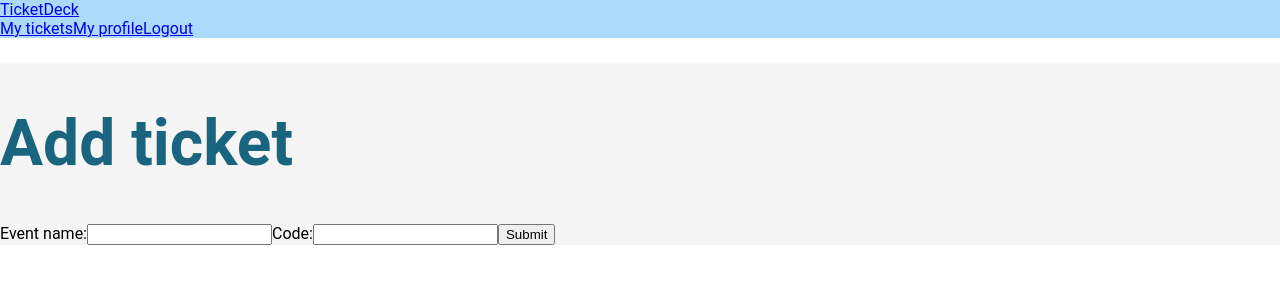
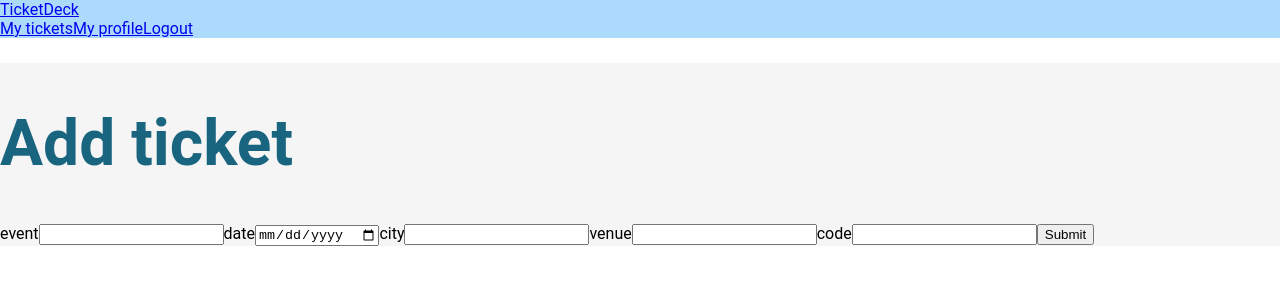
Before and after one commit to nvoers/TicketDeck, a Next.js app in the folder ticketdeck/: page /ticket/add in a window 1280 px wide. Shown: the top 300 px of the page. Built offline with nearby package versions, Linux system fonts and the light colour scheme.

Commit message:
write new tickets to api

```diff
--- a/ticketdeck/components/tickets.js
+++ b/ticketdeck/components/tickets.js
@@ -10,7 +10,7 @@ export default function Tickets({ initialTickets }) {
         <Card className={styles.card}>
             <Card.Header className={styles.header}>
                 <h1>My Tickets</h1>
-                <Link href="\ticket\add" className={styles.link}>Add ticket +</Link>
+                <Link href="/ticket/add" className={styles.link}>Add ticket +</Link>
             </Card.Header>
             <Card.Body>
                 {initialTickets.map((ticket) => (
--- a/ticketdeck/package.json
+++ b/ticketdeck/package.json
@@ -15,7 +15,8 @@
     "next-qrcode": "^2.2.2",
     "react": "18.2.0",
     "react-bootstrap": "^2.5.0",
-    "react-dom": "18.2.0"
+    "react-dom": "18.2.0",
+    "react-hook-form": "^7.38.0"
   },
   "devDependencies": {
     "eslint": "8.26.0",
--- /dev/null
+++ b/ticketdeck/pages/api/event.js
@@ -0,0 +1,18 @@
+// Next.js API route support: https://nextjs.org/docs/api-routes/introduction
+
+import { PrismaClient } from "@prisma/client";
+
+const prisma = new PrismaClient();
+
+export default async (req, res) => {
+  if (req.method !== 'POST') {
+    return res.status(405).json({ message: 'Method not allowed' });
+  }
+  const eventData = JSON.parse(req.body);
+
+  const savedEvent = await prisma.event.create({
+    data: eventData
+  });
+
+  res.json(savedEvent);
+}
--- a/ticketdeck/pages/ticket/add.js
+++ b/ticketdeck/pages/ticket/add.js
@@ -2,21 +2,45 @@ import Navigation from '../../components/navigation.js';
 import Head from 'next/head';
 import styles from '../../styles/Cards.module.css';
 import Card from 'react-bootstrap/Card';
-import Link from 'next/link';
+import { useForm } from 'react-hook-form';
 
 async function saveTicket(ticket) {
-    const response = await fetch('/api/ticket', {
-      method: 'POST',
-      body: JSON.stringify(ticket)
-    });
+  let eventData = {
+    event: ticket.event,
+    date: new Date(ticket.date),
+    city: ticket.city,
+    venue: ticket.venue,
+  };
+  let ticketData = {
+    eventId: 'cl9x7x09y0000ozperl5u2qxt',
+    code: ticket.code,
+    userId: 'cl9wt7f940000ve6ns41kimi2'
+  };
+  const eventResponse = await fetch('/api/event', {
+    method: 'POST',
+    body: JSON.stringify(eventData),
+  });
+  const ticketResponse = await fetch('/api/ticket', {
+    method: 'POST',
+    body: JSON.stringify(ticketData),
+  });
 
-    if (!response.ok) {
-      throw new Error(response.statusText);
-    }
-    return await response.json();
+  if (!eventResponse.ok) {
+    throw new Error(eventResponse.statusText);
+  }
+  if (!ticketResponse.ok) {
+    throw new Error(ticketResponse.statusText);
+  }
+  return await ticketResponse.json();
 }
 
 export default function addticket(){
+
+  const { register, handleSubmit, errors } = useForm();
+  async function onSubmit(data, e){
+    saveTicket(data);
+  }
+
     return (
         <div>
           <Head>
@@ -33,12 +57,18 @@ export default function addticket(){
                         <h1>Add ticket</h1>
                     </Card.Header>
                     <Card.Body>
-                    <form action="/api/ticket" method="post">
-                        <label for="event">Event name:</label>
-                        <input type="text" id="event" name="event" />
-                        <label for="code">Code:</label>
-                        <input type="text" id="code" name="code" />
-                        <button type="submit">Submit</button>
+                    <form className="flex flex-col" onSubmit={handleSubmit(onSubmit)}>
+                        <label>event</label>
+                        <input type="text" name="event" {...register("event")}/>
+                        <label>date</label>
+                        <input type="date" name="date" {...register("date")}/>
+                        <label>city</label>
+                        <input type="text" name="city" {...register("city")}/>
+                        <label>venue</label>
+                        <input type="text" name="venue" {...register("venue")}/>
+                        <label>code</label>
+                        <input type="text" name="code" {...register("code")}/>
+                        <input type="submit" value="Submit"/>
                     </form>
                     </Card.Body>
                 </Card>
```
Also changed, not shown: 2 other files (tests, documents, lock files or other folders).
